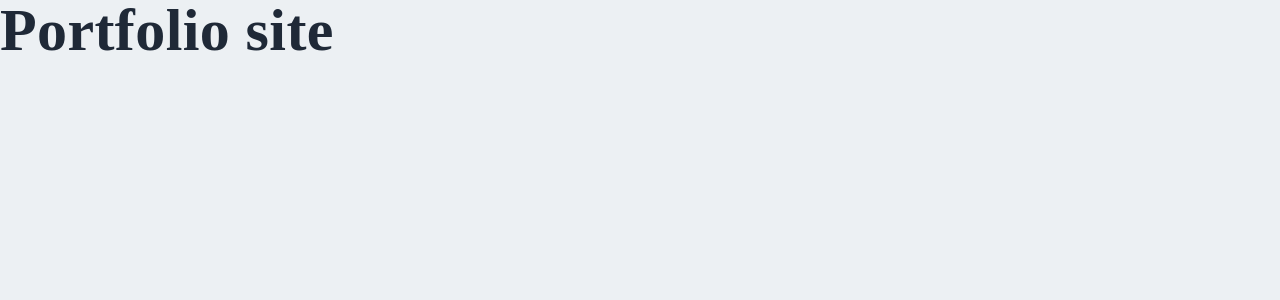
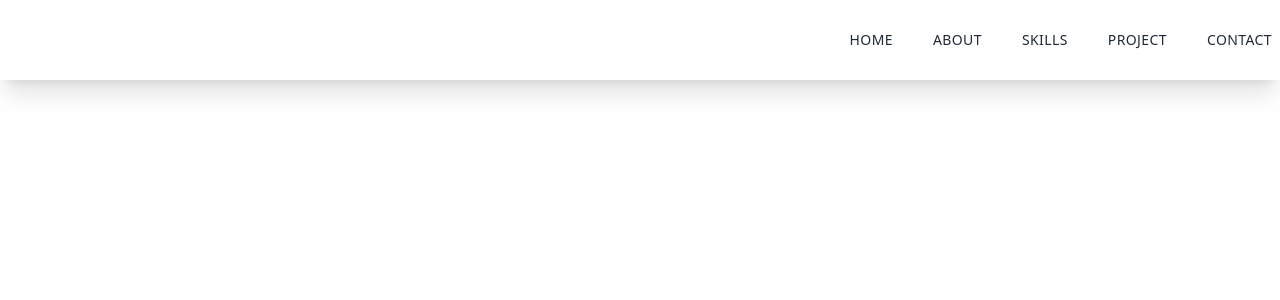
Before and after one commit to Dilkashpeshimam18/personal-portfolio-nextjs, a Next.js app: page / in a window 1280 px wide. Shown: the top 300 px of the page. Built offline with nearby package versions, Linux system fonts and the light colour scheme.

Commit message:
created navbar with resposiveness

```diff
--- a/components/Navbar/Navbar.js
+++ b/components/Navbar/Navbar.js
@@ -1,8 +1,141 @@
-import React from 'react'
+import React, { useState } from 'react'
+import Link from 'next/link'
+import { AiOutlineMenu, AiOutlineClose, AiOutlineMail } from 'react-icons/ai'
+import { FaLinkedinIn, FaGithub } from 'react-icons/fa'
+import { BsFillPersonLinesFill } from 'react-icons/bs'
 
 const Navbar = () => {
+    const [nav, setNav] = useState(false)
+    const handleNav = () => {
+        setNav(!nav)
+    }
     return (
-        <div>Navbar</div>
+        <div className='fixed w-full shadow-xl h-20 z-[100]'>
+            <div className='flex justify-end items-center w-full h-full px-2 2xl:px-16'>
+                <div>
+                    <ul className='hidden md:flex'>
+                        <Link href='/'>
+                            <li className='ml-10 uppercase text-sm hover:border-b'>Home</li>
+                        </Link>
+                        <Link href='/'>
+                            <li className='ml-10 uppercase text-sm hover:border-b'>About</li>
+                        </Link>
+                        <Link href='/'>
+                            <li className='ml-10 uppercase text-sm hover:border-b'>Skills</li>
+                        </Link>
+                        <Link href='/'>
+                            <li className='ml-10 uppercase text-sm hover:border-b'>Project</li>
+                        </Link>
+                        <Link href='/'>
+                            <li className='ml-10 uppercase text-sm hover:border-b'>Contact</li>
+                        </Link>
+                    </ul>
+                    <div onClick={handleNav} className='md:hidden'>
+                        <AiOutlineMenu size={25} />
+                    </div>
+                </div>
+
+            </div>
+            <div className={
+                nav ? 'md:hidden fixed left-0 top-0 w-full h-screen bg-black/70' : ''
+            }>
+                <div className={
+                    nav
+                        ? ' fixed left-0 top-0 w-[75%] sm:w-[60%] md:w-[45%] h-screen bg-[#ecf0f3] p-10 ease-in duration-500'
+                        : 'fixed left-[-100%] top-0 p-10 ease-in duration-500'
+                }>
+                    <div>
+                        <div className='flex w-full items-center justify-end'>
+
+                            <div
+                                onClick={handleNav}
+                                className='rounded-full shadow-lg shadow-gray-400 p-3 cursor-pointer'
+                            >
+                                <AiOutlineClose size={10} />
+                            </div>
+                        </div>
+                    </div>
+                    <div className='py-4 flex flex-col'>
+                        <ul className='uppercase'>
+                            <Link href='/'>
+                                <li onClick={() => setNav(false)} className='py-4 text-sm'>
+                                    Home
+                                </li>
+                            </Link>
+                            <Link href='/#about'>
+                                <li onClick={() => setNav(false)} className='py-4 text-sm'>
+                                    About
+                                </li>
+                            </Link>
+                            <Link href='/#skills'>
+                                <li onClick={() => setNav(false)} className='py-4 text-sm'>
+                                    Skills
+                                </li>
+                            </Link>
+                            <Link href='/#projects'>
+                                <li onClick={() => setNav(false)} className='py-4 text-sm'>
+                                    Projects
+                                </li>
+                            </Link>
+                            <Link href='/resume'>
+                                <li onClick={() => setNav(false)} className='py-4 text-sm'>
+                                    Resume
+                                </li>
+                            </Link>
+                            <Link href='/#contact'>
+                                <li onClick={() => setNav(false)} className='py-4 text-sm'>
+                                    Contact
+                                </li>
+                            </Link>
+                        </ul>
+                        <div className='pt-40'>
+                            <p className='uppercase tracking-widest text-[#5651e5]'>
+                                Let&#39;s Connect
+                            </p>
+                            <div className='flex items-center justify-between my-5 w-full sm:w-[80%]'>
+                                <a
+                                    href='https://www.linkedin.com/in/clint-briley-50056920a/'
+                                    target='_blank'
+                                    rel='noreferrer'
+                                >
+                                    <div className='rounded-full shadow-lg shadow-gray-400 p-3 cursor-pointer hover:scale-105 ease-in duration-300'>
+                                        <FaLinkedinIn />
+                                    </div>
+                                </a>
+                                <a
+                                    href='https://github.com/fireclint'
+                                    target='_blank'
+                                    rel='noreferrer'
+                                >
+                                    <div className='rounded-full shadow-lg shadow-gray-400 p-3 cursor-pointer hover:scale-105 ease-in duration-300'>
+                                        <FaGithub />
+                                    </div>
+                                </a>
+                                <Link href='/#contact'>
+                                    <div
+                                        onClick={() => setNav(!nav)}
+                                        className='rounded-full shadow-lg shadow-gray-400 p-3 cursor-pointer hover:scale-105 ease-in duration-300'
+                                    >
+                                        <AiOutlineMail />
+                                    </div>
+                                </Link>
+                                <Link href='/resume'>
+                                    <div
+                                        onClick={() => setNav(!nav)}
+                                        className='rounded-full shadow-lg shadow-gray-400 p-3 cursor-pointer hover:scale-105 ease-in duration-300'
+                                    >
+                                        <BsFillPersonLinesFill />
+                                    </div>
+                                </Link>
+                            </div>
+                        </div>
+                    </div>
+
+                </div>
+
+            </div>
+
+        </div>
     )
 }
 
--- a/package.json
+++ b/package.json
@@ -14,7 +14,8 @@
     "eslint-config-next": "13.1.5",
     "next": "13.1.5",
     "react": "18.2.0",
-    "react-dom": "18.2.0"
+    "react-dom": "18.2.0",
+    "react-icons": "^4.7.1"
   },
   "devDependencies": {
     "autoprefixer": "^10.4.13",
--- a/pages/index.js
+++ b/pages/index.js
@@ -1,6 +1,7 @@
 import Head from 'next/head'
 import Image from 'next/image'
 import { Inter } from '@next/font/google'
+import Navbar from '@/components/Navbar/Navbar'
 // import styles from '@/styles/Home.module.css'
 
 const inter = Inter({ subsets: ['latin'] })
@@ -12,9 +13,8 @@ export default function Home() {
         <title>Dilkash | Front-end Developer</title>
         <meta name="viewport" content="width=device-width, initial-scale=1" />
       </Head>
-      <h1>
-        Portfolio site
-      </h1>
+      <Navbar />
+
     </>
   )
 }
--- a/styles/globals.css
+++ b/styles/globals.css
@@ -3,9 +3,17 @@
 @tailwind utilities;
 @import url("https://fonts.googleapis.com/css2?family=Raleway:wght@100;200;300;400;500;600;700;800;900&display=swap");
 
+html,
+body {
+  background: linear-gradient(
+    110.5deg,
+    rgba(248, 196, 249, 0.66) 22.8%,
+    rgba(253, 122, 4, 0.15) 64.6%
+  );
+}
 @layer base {
   body {
-    @apply bg-[#ecf0f3] text-[#1f2937] tracking-wide;
+    @apply text-[#1f2937] tracking-wide;
   }
   h1,
   h2,
```
Also changed, not shown: 1 other file (tests, documents, lock files or other folders).
